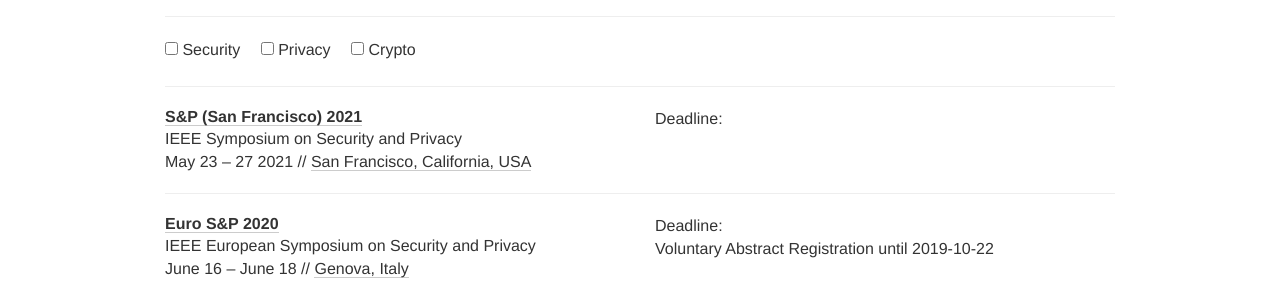
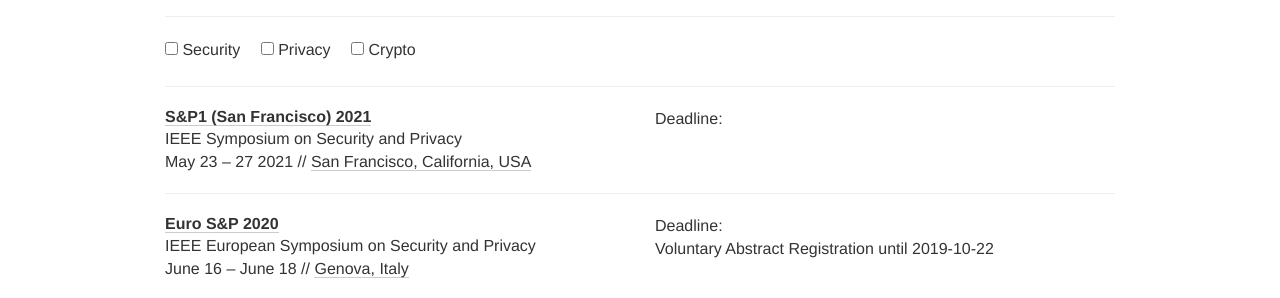
Before and after one commit to jianghaizhi/conference, a Jekyll site: the page built from index.html, in a window 1280 px wide and 900 px high. Shown: the part 215-513 px from the top of the window. Built offline with Jekyll 4.4.1, drawn with Linux system fonts in a browser that asks for light colours; nearby versions of some CDN libraries; comment, search, counter and statistics services are not loaded.

```diff
--- a/_data/conferences.yml
+++ b/_data/conferences.yml
@@ -1,6 +1,6 @@
 ---
 # Security and Privacy
-- name: S&P (San Francisco)
+- name: S&P1 (San Francisco)
   year: 2021
   date: "May 23 – 27 2021"
   description: IEEE Symposium on Security and Privacy
```
